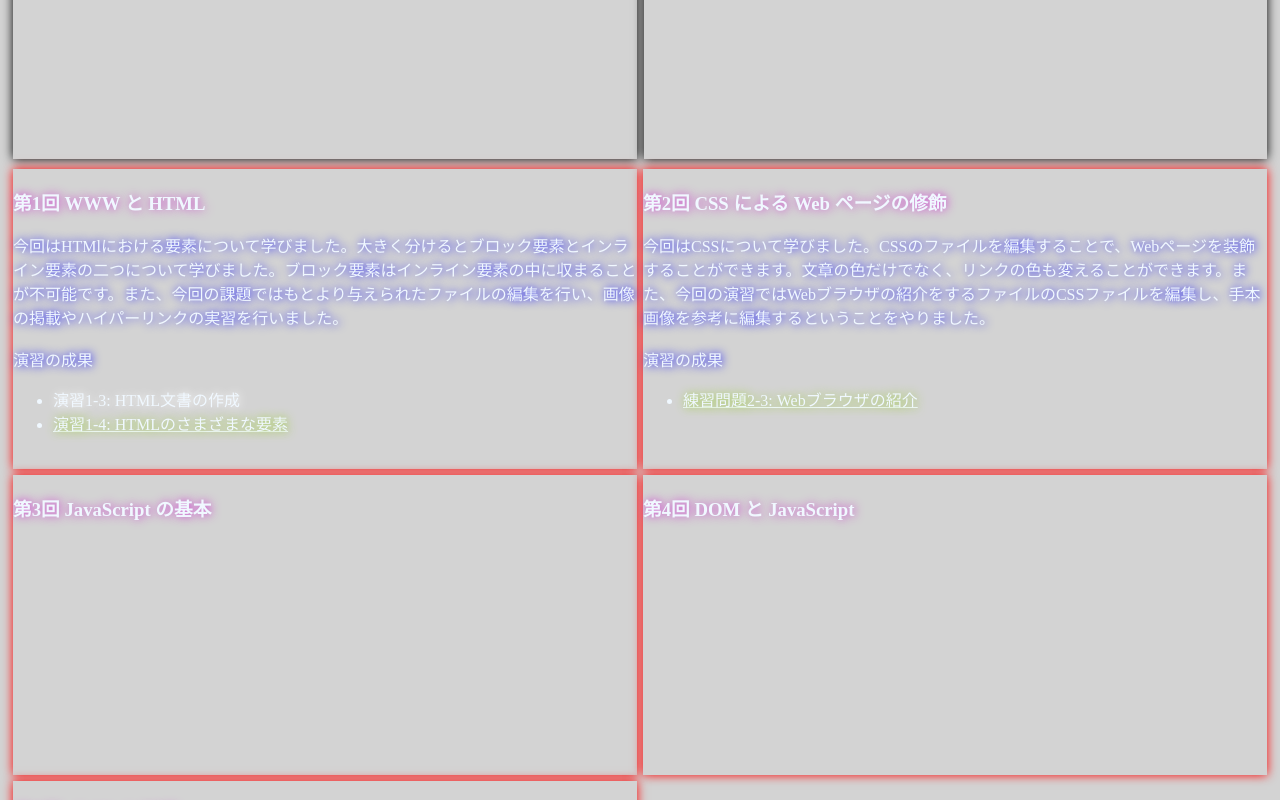
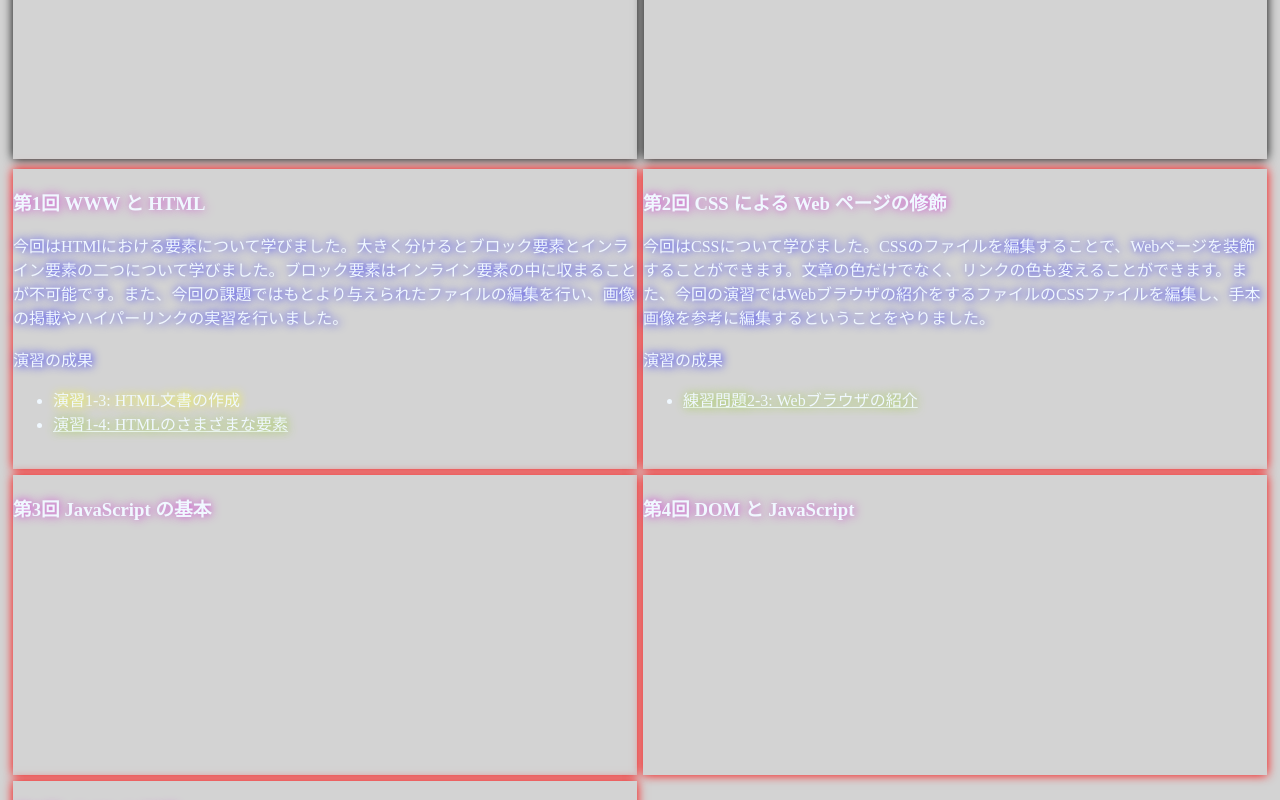
Before and after one commit to G284232022/medialabo, a plain HTML site: page index.html in a window 1280 px wide. In both pictures the pointer is over the link "演習1-3: HTML文書の作成". Shown: the part 542-1342 px from the top of the page. Drawn offline with Linux system fonts and the light colour scheme.

Commit message:
課題2-4にて内容を変更

```diff
--- a/style.css
+++ b/style.css
@@ -44,5 +44,5 @@ a:visited {
 }
 a:hover {
     text-decoration:none;
-    text-shadow: white 1px 0 10px;
+    text-shadow: yellow 1px 0 10px;
 }
```
